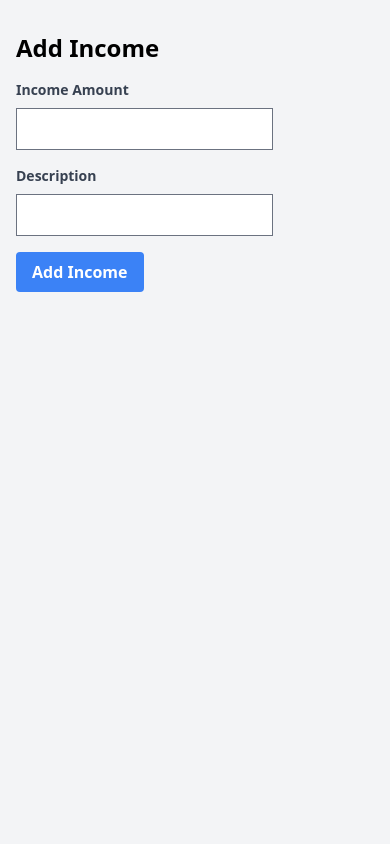
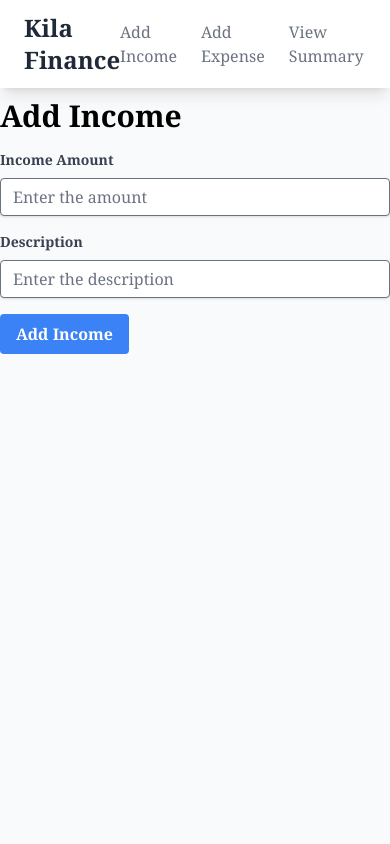
Before and after one commit to akwilapurba/KilaFinance, a Django app: page /add_income/ in a window 390 px wide. Run offline with Django 5.2, Linux system fonts and the light colour scheme; some libraries are stand-ins or nearby versions.

Commit message:
feat(navbar): refactoring layout with base, and add navbar

````diff
--- a/financetracker/forms.py
+++ b/financetracker/forms.py
@@ -1,12 +1,36 @@
 from django import forms
 from .models import Income, Expense
+
 
 class IncomeForm(forms.ModelForm):
     class Meta:
         model = Income
         fields = ('amount', 'description')
 
+    def __init__(self , *args, **kwargs):
+        super(IncomeForm, self).__init__(*args, **kwargs)
+        self.fields['amount'].widget.attrs['placeholder'] = 'Enter the amount'
+        self.fields['description'].widget.attrs['placeholder'] = 'Enter the description'
+        self.fields['amount'].widget.attrs['class'] = ('form-control shadow appearance-none border rounded w-full py-2 '
+                                                       'px-3 text-gray-700 leading-tight focus:outline-none '
+                                                       'focus:shadow-outline')
+        self.fields['description'].widget.attrs['class'] = ('form-control shadow appearance-none border rounded w-full '
+                                                            'py-2 px-3 text-gray-700 leading-tight focus:outline-none'
+                                                            ' focus:shadow-outline')
+
+
 class ExpenseForm(forms.ModelForm):
     class Meta:
         model = Expense
         fields = ('amount', 'description')
+
+    def __init__(self , *args, **kwargs):
+        super(ExpenseForm, self).__init__(*args, **kwargs)
+        self.fields['amount'].widget.attrs['placeholder'] = 'Enter the amount'
+        self.fields['description'].widget.attrs['placeholder'] = 'Enter the description'
+        self.fields['amount'].widget.attrs['class'] = ('form-control shadow appearance-none border rounded w-full py-2 '
+                                                       'px-3 text-gray-700 leading-tight focus:outline-none '
+                                                       'focus:shadow-outline')
+        self.fields['description'].widget.attrs['class'] = ('form-control shadow appearance-none border rounded '
+                                                            'w-full py-2 px-3 text-gray-700 leading-tight '
+                                                            'focus:outline-none focus:shadow-outline')
--- a/templates/add_income.html
+++ b/templates/add_income.html
@@ -1,13 +1,10 @@
-{% load static tailwind_tags %}
-<head>
-    <meta charset="UTF-8">
-    <meta name="viewport" content="width=device-width, initial-scale=1.0">
-    <title>Add Income</title>
-    {% tailwind_css %}
-</head>
-<body class="bg-gray-100 py-8 px-4 sm:px-6 lg:px-8">
-    <h2 class="text-2xl font-semibold mb-4">Add Income</h2>
-    <form method="post" class="max-w-lg mx-auto">
+{% extends 'layout/base.html' %}
+
+{% block title %}Add Income{% endblock %}
+
+{% block content %}
+    <h1 class="text-3xl font-bold mb-4 mt-2.5">Add Income</h1>
+    <form action="{% url 'add_income' %}" method="post">
         {% csrf_token %}
         <div class="mb-4">
             <label for="amount" class="block text-gray-700 text-sm font-bold mb-2">Income Amount</label>
@@ -18,7 +15,8 @@
             {{ form.description }}
         </div>
         <div class="mb-4">
-            <button type="submit" class="bg-blue-500 hover:bg-blue-700 text-white font-bold py-2 px-4 rounded">Add Income</button>
+            <button type="submit" class="bg-blue-500 hover:bg-blue-700 text-white font-bold py-2 px-4 rounded focus:outline-none focus:shadow-outline">Add Income</button>
         </div>
     </form>
-</body>
+{% endblock %}
+```
--- /dev/null
+++ b/templates/components/navbar.html
@@ -0,0 +1,19 @@
+{% load static%}
+<nav class="bg-white shadow-lg">
+    <div class="container mx-auto px-6 py-3">
+        <div class="flex justify-between items-center">
+            <a href="" class="text-2xl font-bold text-gray-800">Kila Finance</a>
+                <ul class="flex">
+                    <li class="mr-6">
+                        <a href="" class="text-gray-500 hover:text-gray-800">Add Income</a>
+                    </li>
+                    <li class="mr-6">
+                        <a href="{% url 'add_expense' %}" class="text-gray-500 hover:text-gray-800">Add Expense</a>
+                    </li>
+                    <li class="mr-6">
+                        <a href="" class="text-gray-500 hover:text-gray-800">View Summary</a>
+                    </li>
+                </ul>
+        </div>
+    </div>
+</nav>
--- /dev/null
+++ b/templates/layout/base.html
@@ -0,0 +1,19 @@
+{% load static tailwind_tags %}
+<!DOCTYPE html>
+<html lang="en" class="h-full bg-white">
+<head>
+    <title>{% block title %}Kila Finance{% endblock %}</title>
+    <meta charset="UTF-8">
+    <meta name="viewport" content="width=device-width, initial-scale=1.0">
+    <meta http-equiv="X-UA-Compatible" content="ie=edge">
+    {% tailwind_css %}
+</head>
+<body class="h-full bg-gray-50 font-serif leading-normal tracking-normal">
+    {% include 'components/navbar.html' %}
+    <div class="container mx-auto">
+        {% block content %}
+        <!-- Default content can go here -->
+        {% endblock %}
+    </div>
+</body>
+</html>
--- a/theme/static/css/dist/styles.css
+++ b/theme/static/css/dist/styles.css
@@ -790,6 +790,34 @@ select {
   margin-bottom: 1rem;
 }
 
+.mb-6 {
+  margin-bottom: 1.5rem;
+}
+
+.mt-2 {
+  margin-top: 0.5rem;
+}
+
+.mt-2\.5 {
+  margin-top: 0.625rem;
+}
+
+.mr-6 {
+  margin-right: 1.5rem;
+}
+
+.ml-1 {
+  margin-left: 0.25rem;
+}
+
+.ml-3 {
+  margin-left: 0.75rem;
+}
+
+.mt-4 {
+  margin-top: 1rem;
+}
+
 .block {
   display: block;
 }
@@ -798,22 +826,54 @@ select {
   display: flex;
 }
 
-.size-3 {
-  width: 0.75rem;
-  height: 0.75rem;
-}
-
-.size-11\/12 {
-  width: 91.666667%;
-  height: 91.666667%;
+.inline-flex {
+  display: inline-flex;
 }
 
 .h-screen {
   height: 100vh;
 }
 
+.h-full {
+  height: 100%;
+}
+
+.h-10 {
+  height: 2.5rem;
+}
+
+.h-5 {
+  height: 1.25rem;
+}
+
+.w-full {
+  width: 100%;
+}
+
+.w-10 {
+  width: 2.5rem;
+}
+
+.w-5 {
+  width: 1.25rem;
+}
+
 .max-w-lg {
   max-width: 32rem;
+}
+
+.max-w-xs {
+  max-width: 20rem;
+}
+
+.appearance-none {
+  -webkit-appearance: none;
+     -moz-appearance: none;
+          appearance: none;
+}
+
+.flex-col {
+  flex-direction: column;
 }
 
 .items-center {
@@ -824,13 +884,16 @@ select {
   justify-content: center;
 }
 
+.justify-between {
+  justify-content: space-between;
+}
+
 .rounded {
   border-radius: 0.25rem;
 }
 
-.bg-gray-50 {
-  --tw-bg-opacity: 1;
-  background-color: rgb(249 250 251 / var(--tw-bg-opacity));
+.border {
+  border-width: 1px;
 }
 
 .bg-blue-500 {
@@ -843,9 +906,9 @@ select {
   background-color: rgb(243 244 246 / var(--tw-bg-opacity));
 }
 
-.bg-slate-800 {
+.bg-gray-50 {
   --tw-bg-opacity: 1;
-  background-color: rgb(30 41 59 / var(--tw-bg-opacity));
+  background-color: rgb(249 250 251 / var(--tw-bg-opacity));
 }
 
 .bg-white {
@@ -853,9 +916,23 @@ select {
   background-color: rgb(255 255 255 / var(--tw-bg-opacity));
 }
 
+.p-4 {
+  padding: 1rem;
+}
+
+.px-3 {
+  padding-left: 0.75rem;
+  padding-right: 0.75rem;
+}
+
 .px-4 {
   padding-left: 1rem;
   padding-right: 1rem;
+}
+
+.px-8 {
+  padding-left: 2rem;
+  padding-right: 2rem;
 }
 
 .py-2 {
@@ -868,8 +945,40 @@ select {
   padding-bottom: 2rem;
 }
 
+.px-6 {
+  padding-left: 1.5rem;
+  padding-right: 1.5rem;
+}
+
+.py-3 {
+  padding-top: 0.75rem;
+  padding-bottom: 0.75rem;
+}
+
+.px-5 {
+  padding-left: 1.25rem;
+  padding-right: 1.25rem;
+}
+
+.pb-8 {
+  padding-bottom: 2rem;
+}
+
+.pt-6 {
+  padding-top: 1.5rem;
+}
+
+.text-center {
+  text-align: center;
+}
+
 .font-serif {
   font-family: ui-serif, Georgia, Cambria, "Times New Roman", Times, serif;
+}
+
+.text-2xl {
+  font-size: 1.5rem;
+  line-height: 2rem;
 }
 
 .text-5xl {
@@ -877,14 +986,19 @@ select {
   line-height: 1;
 }
 
-.text-2xl {
-  font-size: 1.5rem;
-  line-height: 2rem;
-}
-
 .text-sm {
   font-size: 0.875rem;
   line-height: 1.25rem;
+}
+
+.text-3xl {
+  font-size: 1.875rem;
+  line-height: 2.25rem;
+}
+
+.text-xl {
+  font-size: 1.25rem;
+  line-height: 1.75rem;
 }
 
 .font-bold {
@@ -895,8 +1009,16 @@ select {
   font-weight: 600;
 }
 
+.font-medium {
+  font-weight: 500;
+}
+
 .leading-normal {
   line-height: 1.5;
+}
+
+.leading-tight {
+  line-height: 1.25;
 }
 
 .tracking-normal {
@@ -913,15 +1035,107 @@ select {
   color: rgb(255 255 255 / var(--tw-text-opacity));
 }
 
+.text-gray-500 {
+  --tw-text-opacity: 1;
+  color: rgb(107 114 128 / var(--tw-text-opacity));
+}
+
+.text-gray-800 {
+  --tw-text-opacity: 1;
+  color: rgb(31 41 55 / var(--tw-text-opacity));
+}
+
+.text-gray-600 {
+  --tw-text-opacity: 1;
+  color: rgb(75 85 99 / var(--tw-text-opacity));
+}
+
+.text-gray-900 {
+  --tw-text-opacity: 1;
+  color: rgb(17 24 39 / var(--tw-text-opacity));
+}
+
+.shadow {
+  --tw-shadow: 0 1px 3px 0 rgb(0 0 0 / 0.1), 0 1px 2px -1px rgb(0 0 0 / 0.1);
+  --tw-shadow-colored: 0 1px 3px 0 var(--tw-shadow-color), 0 1px 2px -1px var(--tw-shadow-color);
+  box-shadow: var(--tw-ring-offset-shadow, 0 0 #0000), var(--tw-ring-shadow, 0 0 #0000), var(--tw-shadow);
+}
+
+.shadow-md {
+  --tw-shadow: 0 4px 6px -1px rgb(0 0 0 / 0.1), 0 2px 4px -2px rgb(0 0 0 / 0.1);
+  --tw-shadow-colored: 0 4px 6px -1px var(--tw-shadow-color), 0 2px 4px -2px var(--tw-shadow-color);
+  box-shadow: var(--tw-ring-offset-shadow, 0 0 #0000), var(--tw-ring-shadow, 0 0 #0000), var(--tw-shadow);
+}
+
+.shadow-lg {
+  --tw-shadow: 0 10px 15px -3px rgb(0 0 0 / 0.1), 0 4px 6px -4px rgb(0 0 0 / 0.1);
+  --tw-shadow-colored: 0 10px 15px -3px var(--tw-shadow-color), 0 4px 6px -4px var(--tw-shadow-color);
+  box-shadow: var(--tw-ring-offset-shadow, 0 0 #0000), var(--tw-ring-shadow, 0 0 #0000), var(--tw-shadow);
+}
+
 .hover\:bg-blue-700:hover {
   --tw-bg-opacity: 1;
   background-color: rgb(29 78 216 / var(--tw-bg-opacity));
 }
 
+.hover\:text-gray-800:hover {
+  --tw-text-opacity: 1;
+  color: rgb(31 41 55 / var(--tw-text-opacity));
+}
+
+.focus\:outline-none:focus {
+  outline: 2px solid transparent;
+  outline-offset: 2px;
+}
+
 @media (min-width: 640px) {
+  .sm\:ml-4 {
+    margin-left: 1rem;
+  }
+
+  .sm\:ml-auto {
+    margin-left: auto;
+  }
+
+  .sm\:mt-0 {
+    margin-top: 0px;
+  }
+
+  .sm\:flex-row {
+    flex-direction: row;
+  }
+
+  .sm\:justify-start {
+    justify-content: flex-start;
+  }
+
+  .sm\:border-l {
+    border-left-width: 1px;
+  }
+
+  .sm\:border-gray-200 {
+    --tw-border-opacity: 1;
+    border-color: rgb(229 231 235 / var(--tw-border-opacity));
+  }
+
   .sm\:px-6 {
     padding-left: 1.5rem;
     padding-right: 1.5rem;
+  }
+
+  .sm\:py-2 {
+    padding-top: 0.5rem;
+    padding-bottom: 0.5rem;
+  }
+
+  .sm\:pl-4 {
+    padding-left: 1rem;
+  }
+}
+
+@media (min-width: 768px) {
+  .md\:justify-start {
+    justify-content: flex-start;
   }
 }
 
````
Also changed, not shown: templates/add_expense.html (+10 -13 lines), templates/layout/footer.html (added, +9 -0 lines), theme/templates/base.html (deleted, +0 -19 lines).
